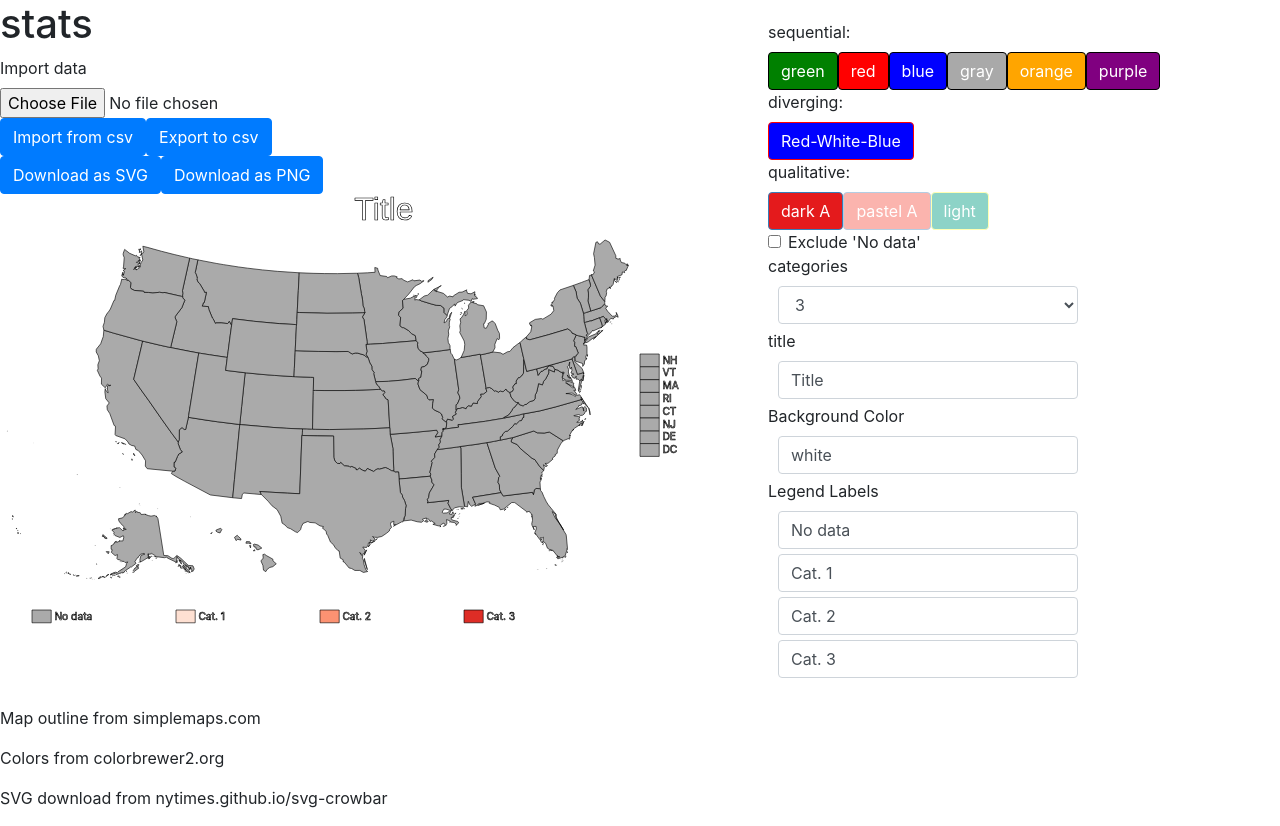
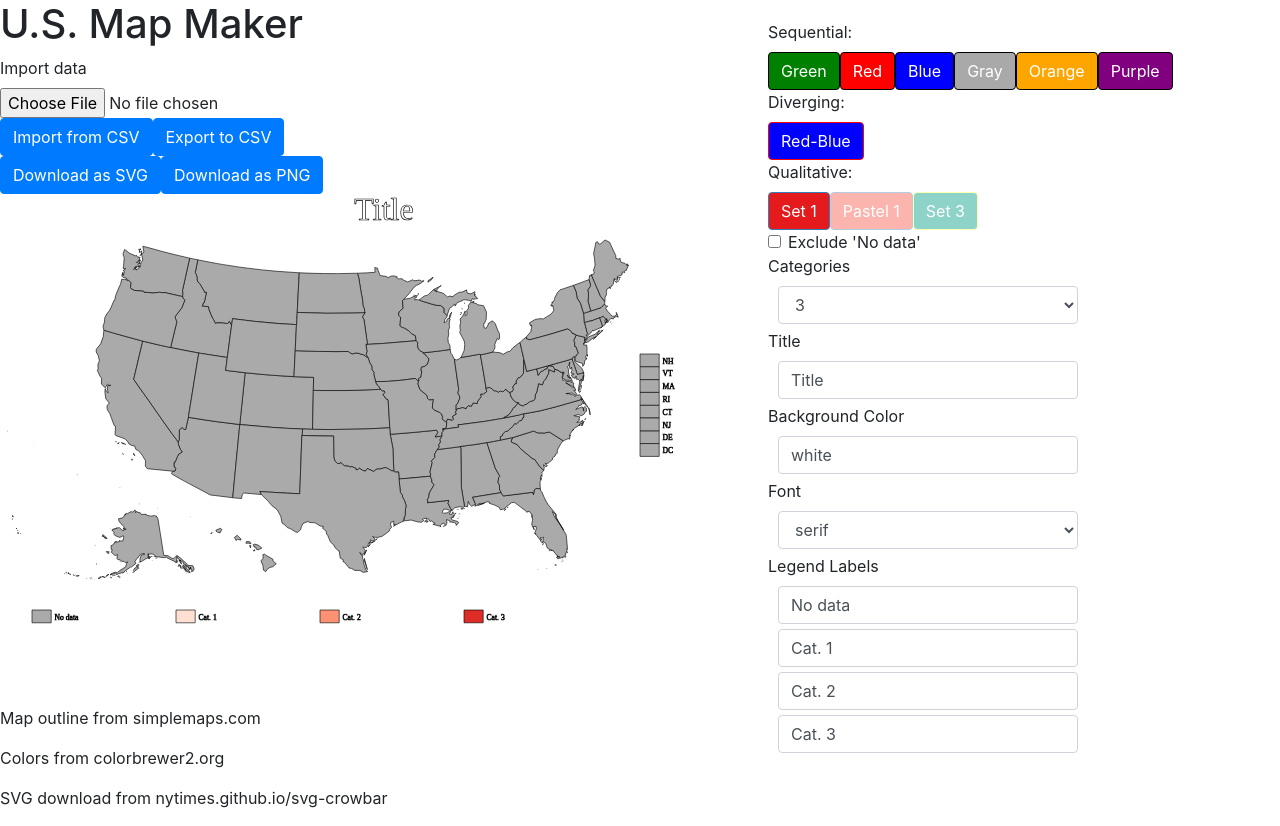
Before and after one commit to colefrishman/us-map-maker, a React (Create React App) app: page / in a window 1280 px wide. Built offline with nearby package versions, Linux system fonts and the light colour scheme.

Commit message:
captal letters

```diff
--- a/public/index.html
+++ b/public/index.html
@@ -7,7 +7,7 @@
     <meta name="theme-color" content="#000000" />
     <meta
       name="description"
-      content="Web site created using create-react-app"
+      content="U.S. Map Maker"
     />
     <link rel="apple-touch-icon" href="%PUBLIC_URL%/logo192.png" />
     <!--
@@ -24,7 +24,7 @@
       work correctly both with client-side routing and a non-root public URL.
       Learn how to configure a non-root public URL by running `npm run build`.
     -->
-    <title>React App</title>
+    <title>U.S. Map Maker</title>
   </head>
   <body>
     <noscript>You need to enable JavaScript to run this app.</noscript>
--- a/src/App.js
+++ b/src/App.js
@@ -26,6 +26,7 @@ function App() {
 	const [values, setValues] = useState(fillMap());
 	const [csvPath, setCsvPath] = useState("");
 	const [backgroundColor, setBackgroundColor] = useState("white");
+	const [font, setFont] = useState("serif");
 
 	const updateScheme = (colr, cats) => {
 		setColor(colr);
@@ -70,7 +71,7 @@ function App() {
 	}
 
 	const fillValuesFromCsv = (file) => {
-		if(file===""){return;}
+		if(file===""){alert("Upload a file in the correct format"); return;}
 		try {
 			let reader = new FileReader();
 			reader.readAsText(file);
@@ -134,30 +135,30 @@ function App() {
 	return(
 		<div>
 			<div id="mapsplit">
-				<h1>stats</h1>
+				<h1>U.S. Map Maker</h1>
 				<Form.File id="dataImport" label="Import data" accept="text/csv" onChange={(event) => {setCsvPath(event.target.files[0])}}/>
-				<Button onClick={() => {fillValuesFromCsv(csvPath)}}>Import from csv</Button>
-				<Button onClick={() => {exportToCsv()}}>Export to csv</Button>
+				<Button onClick={() => {fillValuesFromCsv(csvPath)}}>Import from CSV</Button>
+				<Button onClick={() => {exportToCsv()}}>Export to CSV</Button>
 				<br />
 				<Button onClick={() => {downloadSvg()}}>Download as SVG</Button>
 				<Button onClick={() => {downloadAsPng()}}>Download as PNG</Button>
 				<br />
 				<Svg colorScheme={colorScheme} title={title} legend={legend} excludeNoData={excludeNoData} backgroundColor={backgroundColor} values={values} updateValues={updateValues}
-					states={states} id="map"/>
+					states={states} font={font} id="map"/>
 			</div>
 			<div id="optionssplit">
-				<Form.Label>sequential: </Form.Label>
+				<Form.Label>Sequential: </Form.Label>
 				<br />
-				<Button style={{color:"white", backgroundColor:"green", borderColor:"black"}} onClick={() => {updateScheme("Greens",categories)}}>green</Button>
-				<Button style={{color:"white", backgroundColor:"red", borderColor:"black"}} onClick={() => {updateScheme("Reds",categories)}}>red</Button>
-				<Button style={{color:"white", backgroundColor:"blue", borderColor:"black"}} onClick={() => {updateScheme("Blues",categories)}}>blue</Button>
-				<Button style={{color:"white", backgroundColor:"darkgray", borderColor:"black"}} onClick={() => {updateScheme("Greys",categories)}}>gray</Button>
-				<Button style={{color:"white", backgroundColor:"orange", borderColor:"black"}} onClick={() => {updateScheme("Oranges",categories)}}>orange</Button>
-				<Button style={{color:"white", backgroundColor:"purple", borderColor:"black"}} onClick={() => {updateScheme("Purples",categories)}}>purple</Button>
+				<Button style={{color:"white", backgroundColor:"green", borderColor:"black"}} onClick={() => {updateScheme("Greens",categories)}}>Green</Button>
+				<Button style={{color:"white", backgroundColor:"red", borderColor:"black"}} onClick={() => {updateScheme("Reds",categories)}}>Red</Button>
+				<Button style={{color:"white", backgroundColor:"blue", borderColor:"black"}} onClick={() => {updateScheme("Blues",categories)}}>Blue</Button>
+				<Button style={{color:"white", backgroundColor:"darkgray", borderColor:"black"}} onClick={() => {updateScheme("Greys",categories)}}>Gray</Button>
+				<Button style={{color:"white", backgroundColor:"orange", borderColor:"black"}} onClick={() => {updateScheme("Oranges",categories)}}>Orange</Button>
+				<Button style={{color:"white", backgroundColor:"purple", borderColor:"black"}} onClick={() => {updateScheme("Purples",categories)}}>Purple</Button>
 				<br />
-				<Form.Label>diverging: </Form.Label>
+				<Form.Label>Diverging: </Form.Label>
 				<br />
-				<Button style={{color:"white", backgroundColor:"blue", borderColor:"red"}} onClick={() => {updateScheme("RdBu",categories)}}>Red-White-Blue</Button>
+				<Button style={{color:"white", backgroundColor:"blue", borderColor:"red"}} onClick={() => {updateScheme("RdBu",categories)}}>Red-Blue</Button>
 				{/*<Button style={{color:"white", backgroundColor:"darkgray", borderColor:"red"}} onClick={() => {updateScheme("RdGy",categories)}}>Red-Gray</Button>
 				<Button style={{color:"yellow", backgroundColor:"blue", borderColor:"red"}} onClick={() => {updateScheme("RdYlBu",categories)}}>Red-Yellow-Blue</Button>
 				<Button style={{color:"yellow", backgroundColor:"red", borderColor:"green"}} onClick={() => {updateScheme("RdYlGn",categories)}}>Red-Yellow-Green</Button>
@@ -167,16 +168,15 @@ function App() {
 				<Button style={{color:"white", backgroundColor:"green", borderColor:"pink"}} onClick={() => {updateScheme("PiYG",categories)}}>Pink-Yellowgreen</Button>
 				<Button style={{color:"white", backgroundColor:"brown", borderColor:"blue"}} onClick={() => {updateScheme("BrBG",categories)}}>Brown-Bluegreen</Button>*/}
 				<br />
-				<Form.Label>qualitative: </Form.Label>
+				<Form.Label>Qualitative: </Form.Label>
 				<br />
-				<Button style={{color:"white", backgroundColor:"#e41a1c", borderColor:"#377eb8"}} onClick={() => {updateScheme("Set1",categories)}}>dark A</Button>
-				<Button style={{color:"white", backgroundColor:"#fbb4ae", borderColor:"#b3cde3"}} onClick={() => {updateScheme("Pastel1",categories)}}>pastel A</Button>
-				<Button style={{color:"white", backgroundColor:"#8dd3c7", borderColor:"#ffffb3"}} onClick={() => {updateScheme("Set3",categories)}}>light</Button>
+				<Button style={{color:"white", backgroundColor:"#e41a1c", borderColor:"#377eb8"}} onClick={() => {updateScheme("Set1",categories)}}>Set 1</Button>
+				<Button style={{color:"white", backgroundColor:"#fbb4ae", borderColor:"#b3cde3"}} onClick={() => {updateScheme("Pastel1",categories)}}>Pastel 1</Button>
+				<Button style={{color:"white", backgroundColor:"#8dd3c7", borderColor:"#ffffb3"}} onClick={() => {updateScheme("Set3",categories)}}>Set 3</Button>
 
 				<Form.Check type="checkbox" label="Exclude 'No data'" onChange={() => {setExcludeNoData((1-excludeNoData)%2)}} checked={excludeNoData} />
 
-				<Form.Label>categories</Form.Label>
-
+				<Form.Label>Categories</Form.Label>
 				<Form.Control as="select" style={{width:"300px", marginLeft:"10px", marginBottom:"5px"}} onChange={(event)=>{updateScheme(color, parseInt(event.target.value))}} value={categories}>
     				<option>3</option>
     				<option>4</option>
@@ -187,12 +187,18 @@ function App() {
     				<option>9</option>
     			</Form.Control>
 
-				<Form.Label>title</Form.Label>
+				<Form.Label>Title</Form.Label>
 				<Form.Control type="text" style={{width:"300px", marginLeft:"10px", marginBottom:"5px"}} onChange={(event)=>{setTitle(event.target.value)}} value={title}/>
 
 				<Form.Label>Background Color</Form.Label>
 				<span style={{backgroundColor:backgroundColor, width:"30px", height:"30px"}}/>
 				<Form.Control type="text" style={{width:"300px", marginLeft:"10px", marginBottom:"5px"}} onChange={(event)=>{setBackgroundColor(event.target.value)}} value={backgroundColor}/>
+
+				<Form.Label>Font</Form.Label>
+				<Form.Control as="select" style={{width:"300px", marginLeft:"10px", marginBottom:"5px"}} onChange={(event)=>{setFont(event.target.value)}} value={font}>
+					<option>serif</option>
+					<option>sans-serif</option>
+				</Form.Control>
 
 				<Form.Label>Legend Labels</Form.Label>
 
--- a/src/Svg.js
+++ b/src/Svg.js
@@ -71,7 +71,7 @@ const Svg = (props) => {
 		<defs>
 		<style type="text/css">{
 			"path { fill-rule: evenodd; }"+
-			".label {font: 12px serif, textAlign:center}"}</style>
+			`.label {font: 12px ${props.font}; textAlign:center}`}</style>
 		</defs>
 		<metadata>
 			<views>
@@ -82,7 +82,7 @@ const Svg = (props) => {
 				</view>
 			</views>
 		</metadata>
-		<text x="50%" y="-10" adominant-baseline="middle" textAnchor="middle" style={{font: "50px sans-serif", textAlign:"center"}}>{props.title}</text>
+		<text x="50%" y="-10" adominant-baseline="middle" textAnchor="middle" style={{font: `50px ${props.font}`, textAlign:"center"}}>{props.title}</text>
 		<text x="1035" y="215" className="label">NH</text>
 		<text x="1035" y="235" className="label">VT</text>
 		<text x="1035" y="255" className="label">MA</text>
```
Also changed, not shown: src/index.js (line endings or trailing spaces).
